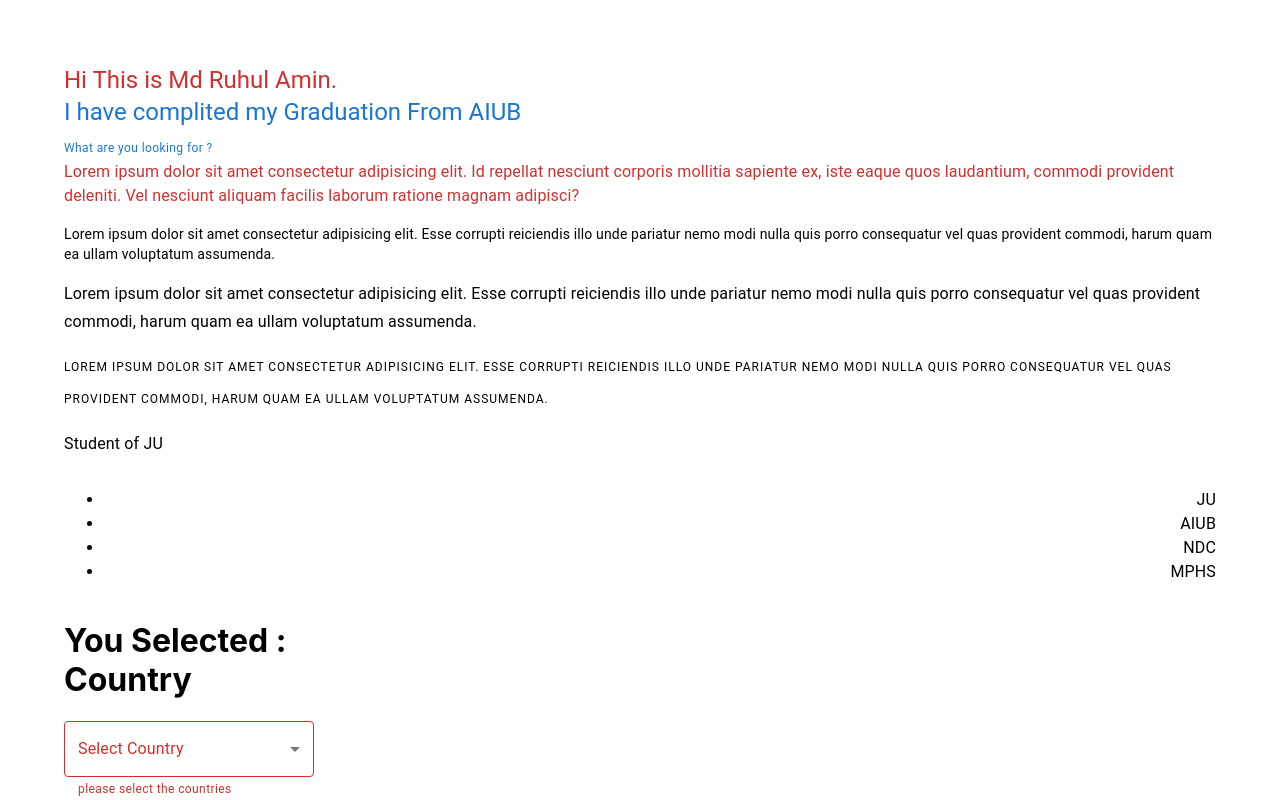
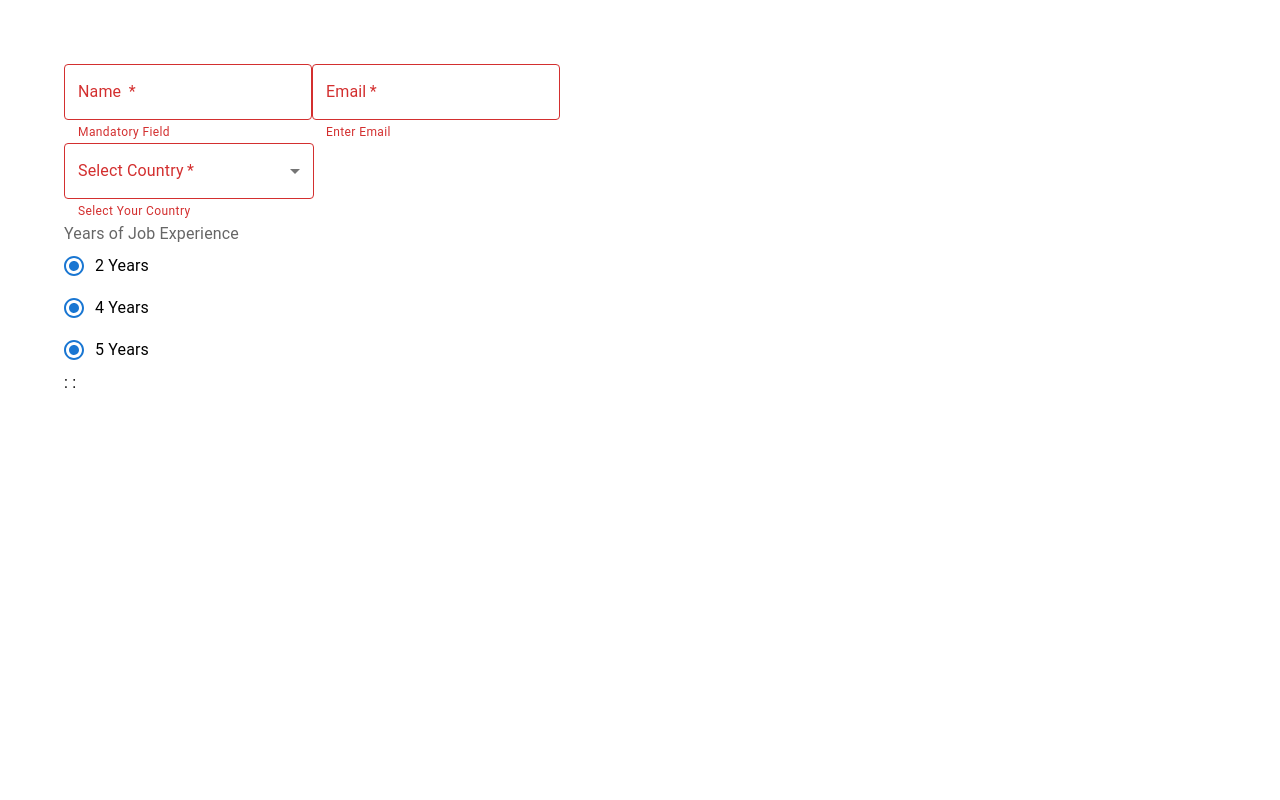
Before and after one commit to MohammadRuhulAmin/Material-ui-React, a React (Create React App) app: page / in a window 1280 px wide. Shown: the top 800 px of the page. Built offline with nearby package versions, Linux system fonts and the light colour scheme.

Commit message:
Radio Button

```diff
--- a/src/App.tsx
+++ b/src/App.tsx
@@ -4,16 +4,26 @@
 import { MuiInputField } from './Components/MuiInputField';
 import MuiSelect from './Components/MuiSelect';
 import MuiTypography from './Components/MuiTypography';
+import MyForm from './Components/MyForm';
+import PMuiButton from './Components/Practise/PMuiButton';
+import PMuiErrorState from './Components/Practise/PMuiErrorState';
+import PMuiSelect from './Components/Practise/PMuiSelect';
 import PMuiTypography from './Components/Practise/PMuiTypography';
+import PTextField from './Components/Practise/PTextField';
 
 function App() {
   return (
     <div className="App">
+        <MyForm/>
+      {/* <PMuiSelect/> */}
+      {/* <PMuiErrorState/>
+      <PTextField />
+      <PMuiButton/>
       <PMuiTypography/>
         <MuiSelect/>
         <MuiTypography/>
         <MuiButton/>
-        <MuiInputField/>
+        <MuiInputField/> */}
 
     </div>
   );
--- a/src/Components/MuiButton.tsx
+++ b/src/Components/MuiButton.tsx
@@ -19,7 +19,6 @@
                 <ToggleButton value = 'underlined' aria-label = 'underlined'>
                     <FormatUnderlinedIcon/>
                 </ToggleButton>
-
               </ToggleButtonGroup>
 
           </Stack>
--- /dev/null
+++ b/src/Components/MuiRadioButton.tsx
@@ -0,0 +1,29 @@
+import React, { useState } from 'react'
+import {
+    Box,
+    Typography,
+    FormControl,
+    FormLabel,
+    FormControlLabel,
+    RadioGroup,
+    Radio
+} from "@mui/material"
+
+const MuiRadioButton = () => {
+
+
+  return (
+    <Box>
+       <FormControl>
+           <FormLabel id = "jobExp">Years of Job Experience </FormLabel>
+       </FormControl>
+       <RadioGroup>
+           <FormControlLabel  control = {<Radio/>} label = "2 Years" />
+           <FormControlLabel control = {<Radio/>} label = "4 Years" />
+           <FormControlLabel control = {<Radio/>}  label = "5 Years" />
+       </RadioGroup>
+    </Box>
+  )
+}
+
+export default MuiRadioButton
--- /dev/null
+++ b/src/Components/MyForm.tsx
@@ -0,0 +1,59 @@
+import React from 'react'
+import {TextField, Typography,MenuItem,Box} from '@mui/material'
+import {useState} from 'react'
+import MuiRadioButton from './MuiRadioButton'
+const MyForm = () => {
+  const [name,setName] = useState('')
+  const [email,setEmail] = useState('')
+  const [country,setCountry] = useState('')
+  const handlChangeCountry = (event:React.ChangeEvent<HTMLInputElement>)=>{
+    const value = event.target.value
+    setCountry(value)
+  }
+  return (
+    <div>
+        <TextField
+            label = "Name "
+            required
+            value = {name}
+            type = "text"
+            error = {!name}
+            onChange = {(e)=>setName(e.target.value)}
+            helperText = {
+                !name?"Mandatory Field":"Dont Share Your Info"
+            }
+        />
+        <TextField
+            label = "Email"
+            value = {email}
+            type = "email"
+            error = {!email}
+            required
+            onChange = {(e)=>setEmail(e.target.value)}
+            helperText = {
+                !email?"Enter Email" :"Dont Share your Email"
+            }
+        />
+        <Box width = "250px">
+            <TextField
+                label = "Select Country"
+                required
+                error = {!country}
+                fullWidth
+                select size = "medium"
+                value = {country}
+                onChange = {handlChangeCountry}
+                helperText = {!country?"Select Your Country":"Dont Share your Country Information"}
+            >
+                <MenuItem value = "Bangladesh">Bangladesh</MenuItem>
+                <MenuItem value = "Canada">Canada</MenuItem>
+                <MenuItem value = "America">America</MenuItem>
+            </TextField>
+            <MuiRadioButton/>
+        </Box>
+        <Typography color = "info" variant = "body1">{name} :  {email} :  {country}</Typography>
+    </div>
+  )
+}
+
+export default MyForm
--- /dev/null
+++ b/src/Components/Practise/PMuiButton.tsx
@@ -0,0 +1,11 @@
+import React from 'react'
+import {Button} from '@mui/material'
+const PMuiButton = () => {
+  return (
+    <div>
+        <Button variant = 'contained' color='error'>Increment</Button>
+    </div>
+  )
+}
+
+export default PMuiButton
--- /dev/null
+++ b/src/Components/Practise/PMuiErrorState.tsx
@@ -0,0 +1,22 @@
+import React from 'react'
+import {useState} from 'react'
+import {TextField} from "@mui/material"
+const PMuiErrorState = () => {
+    const [value,setValue] = useState('')
+  return (
+    <div>
+        <TextField
+            label ="Form Input"
+            required
+            value = {value}
+            onChange = {(e)=>setValue(e.target.value)}
+            error = {!value}
+            helperText = {
+                !value?'Required':'Donot Share your Information'
+            }
+        />
+    </div>
+  )
+}
+
+export default PMuiErrorState
--- /dev/null
+++ b/src/Components/Practise/PMuiSelect.tsx
@@ -0,0 +1,25 @@
+import React from 'react'
+import {Box,TextField,MenuItem} from '@mui/material'
+const PMuiSelect = () => {
+  return (
+    <Box width='250px'>
+        <TextField
+            fullWidth
+            color = "info"
+            label = "Countries"
+            helperText = "Select Country"
+            select size = "medium"
+        >
+            <MenuItem value = "Ban"> Bangladesh </MenuItem>
+            <MenuItem value = "EN"> England </MenuItem>
+
+
+        </TextField>
+
+
+
+    </Box>
+  )
+}
+
+export default PMuiSelect
--- /dev/null
+++ b/src/Components/Practise/PTextField.tsx
@@ -0,0 +1,46 @@
+import React from 'react'
+import {InputAdornment, Stack , TextField} from "@mui/material"
+
+const PTextField = () => {
+  return (
+      <Stack direction = "row" spacing = {2}>
+          <TextField
+                label = "Your Name ??"
+                variant = "filled"
+                required
+          />
+          <TextField
+                label = "Email "
+                variant = "standard"
+                size = "small"
+                color = "error"
+                required
+                helperText = "Please Dont show your password!"
+                type = "password"
+
+
+          />
+          <TextField
+                inputProps={{readOnly:true}}
+                value = "Md Ruhul Amin"
+                helperText = "You cannot change your Name ! This is a Token !~"
+          />
+          <TextField
+                label = 'Amount'
+               InputProps={{
+                   startAdornment:<InputAdornment position = "start">$</InputAdornment>,
+               }}
+
+          />
+          <TextField
+                label ="Total Amount : "
+                InputProps = {{
+                    startAdornment:<InputAdornment position = "start">$</InputAdornment>,
+                }}
+          />
+
+      </Stack>
+  )
+}
+
+export default PTextField
```
Also changed, not shown: src/Components/MuiTypography.tsx (line endings or trailing spaces).
